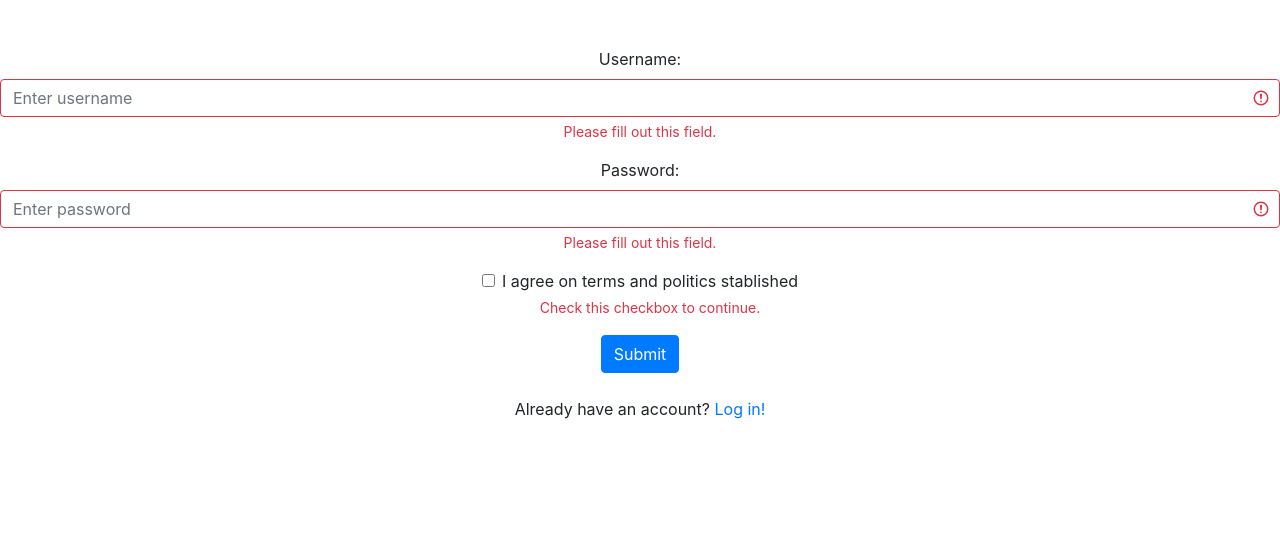
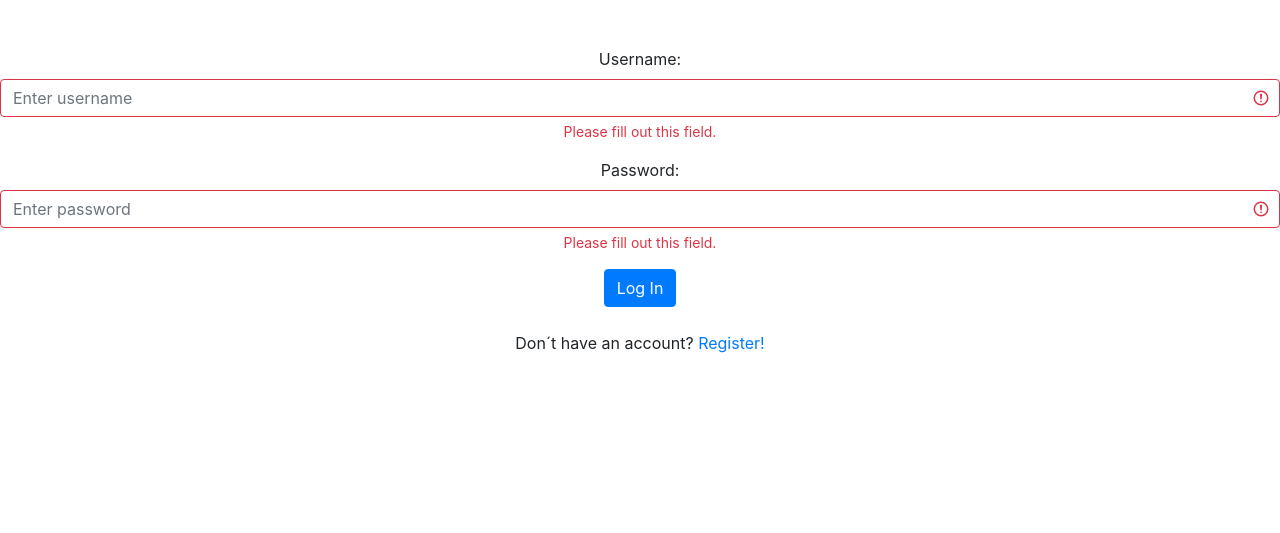
Before and after one commit to today-is-cinthia/cs50w-project1, a Flask app: page /login in a window 1280 px wide. Shown: the part 369-902 px from the top of the page. After the commit the page ends 722 px from the top, so only its background shows below. Run offline with Flask 2, Linux system fonts and the light colour scheme.

Commit message:
Add files via upload

```diff
--- a/templates/login.html
+++ b/templates/login.html
@@ -26,16 +26,9 @@ Log In
             <div class="valid-feedback">Valid.</div>
             <div class="invalid-feedback">Please fill out this field.</div>
         </div>
-        <div class="form-group form-check">
-            <label class="form-check-label">
-                <input class="form-check-input" type="checkbox" name="remember" required> I agree on terms and politics
-                stablished
-                <div class="valid-feedback">Valid.</div>
-                <div class="invalid-feedback">Check this checkbox to continue.</div>
-            </label>
-        </div>
-        <button type="submit" class="btn btn-primary">Submit</button><br><br>
-        <p>Already have an account? <a href="/login">Log in!</a></p><br><br><br><br>
+
+        <button type="submit" class="btn btn-primary">Log In</button><br><br>
+        <p>Don´t have an account? <a href="/register">Register!</a></p><br><br><br><br>
 
 
     </form>
```
